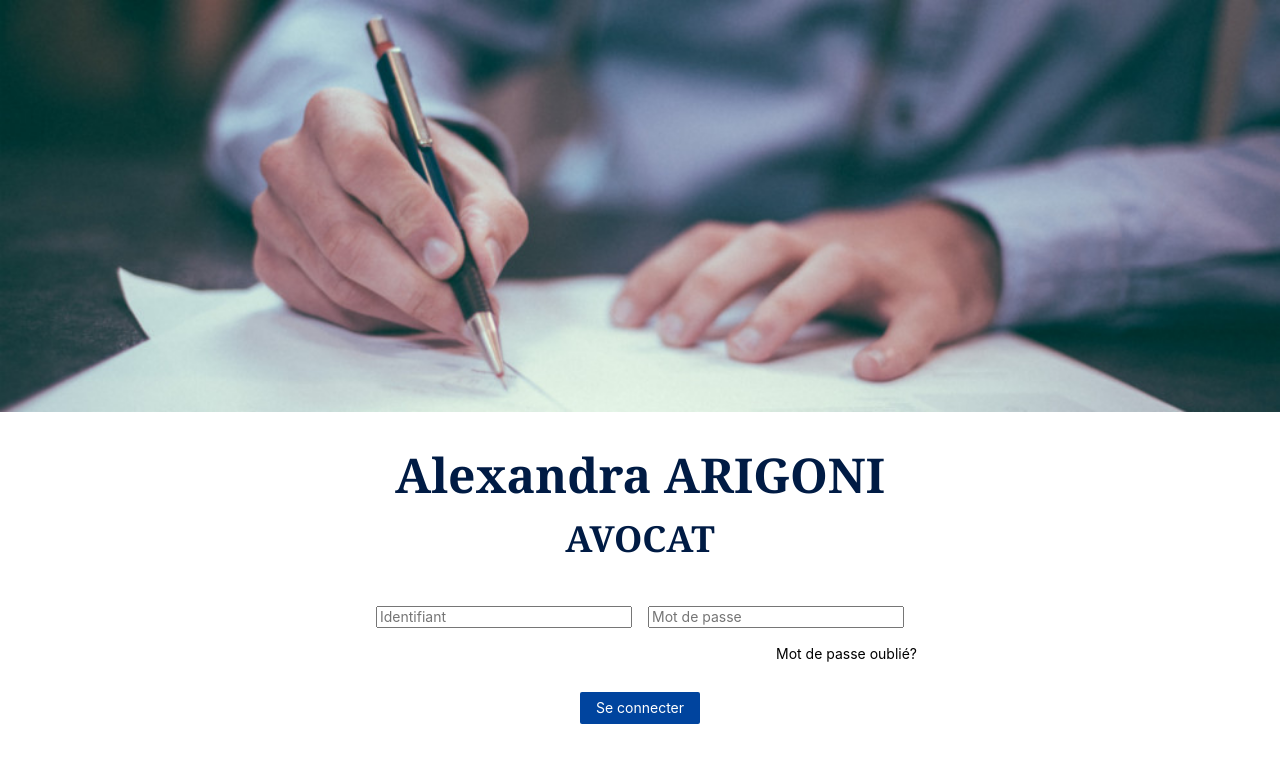
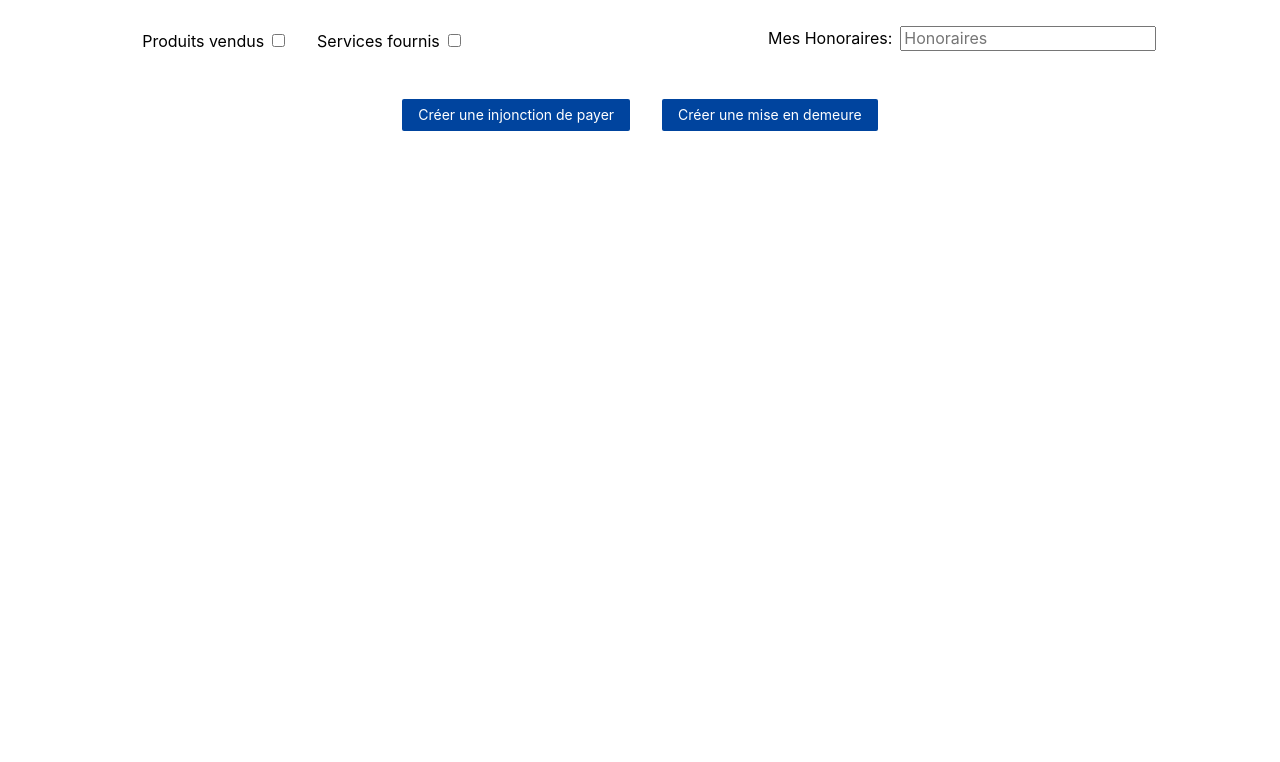
Before and after one commit to WildCodeSchool/paris-js-0918-groupe2-react, a React (Create React App) app: page / in a window 1280 px wide. Shown: the top 762 px of the page. Built offline with nearby package versions, Linux system fonts and the light colour scheme.

Commit message:
checkbox

```diff
--- a/src/App.js
+++ b/src/App.js
@@ -1,16 +1,12 @@
 import React, { Component } from "react";
-import "./App.css";
-import Dashboard from "./components/dashboard";
-import Login from "./components/LoginPage";
-import { Switch, Route } from "react-router-dom"
+import Checkbox from "./components/Checkbox";
 
 class App extends Component {
   render() {
     return (
-    <Switch>
-      <Route exact path="/" component={Login}/>
-      <Route exact path="/dashboard" component={Dashboard}/>
-    </Switch>
+      <div>
+        <Checkbox />
+      </div>
     );
   }
 }
--- /dev/null
+++ b/src/components/Checkbox.js
@@ -0,0 +1,50 @@
+import React, { Component } from "react";
+
+class Checkbox extends Component {
+  state = {};
+  render() {
+    return (
+      <div className="">
+        <div className="fl w-60 pt4 tr">
+          <div className="fl w-60">
+            <span className="pr2">Produits vendus</span>
+            <input type="checkbox" name="produitsV" value="produitsV" />
+            <span className="pr2 pl4">Services fournis</span>
+            <input type="checkbox" name="servicesF" value="servicesF" />
+          </div>
+        </div>
+        <br />
+        <div className="fl w-40 pt2">
+          <form action="facture">
+            {" "}
+            Mes Honoraires:
+            <input
+              className="ml2"
+              type="text"
+              name="honos"
+              placeholder="Honoraires"
+            />
+          </form>
+        </div>
+        <div className="fl w-100 tc pt4 mt3">
+          <span
+            className="f6 link dim br1 ph3 pv2 mb4 dib white bg-dark-blue"
+            href="#0"
+          >
+            {" "}
+            Créer une injonction de payer{" "}
+          </span>
+          <span
+            className="ml4 f6 link dim br1 ph3 pv2 mb4 dib white bg-dark-blue"
+            href="#0"
+          >
+            {" "}
+            Créer une mise en demeure{" "}
+          </span>
+        </div>
+      </div>
+    );
+  }
+}
+
+export default Checkbox;
```
Also changed, not shown: src/components/Checkbox.css (added), 1 other file (tests, documents, lock files or other folders).
